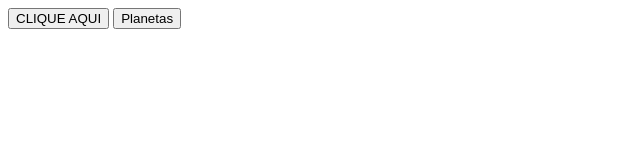
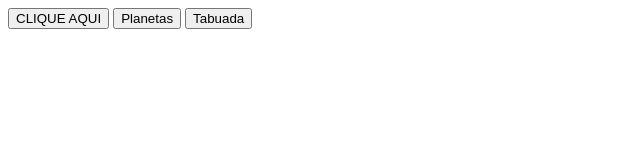
Before and after one commit to nathanalves007/primeirog_3t, a plain HTML site: page index.html in a window 1280 px wide. Shown: the whole page, without its empty margins (0-640 px from the left). Drawn offline with Linux system fonts and the light colour scheme.

Commit message:
Update index.html

```diff
--- a/index.html
+++ b/index.html
@@ -10,5 +10,6 @@
 <body>
     <button onclick="escreva()">CLIQUE AQUI</button>
     <button onclick="mostraLista()">Planetas</button>
+    <button onclick="repete()">Tabuada</button>
 </body>
 </html>
```
